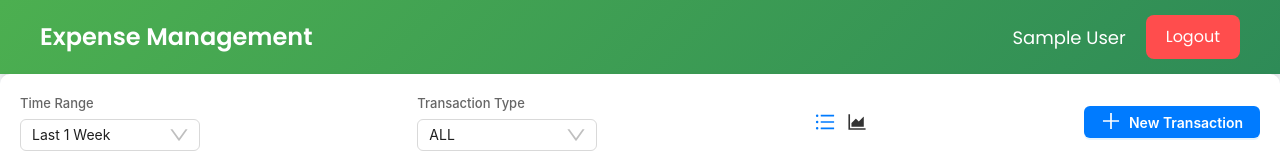
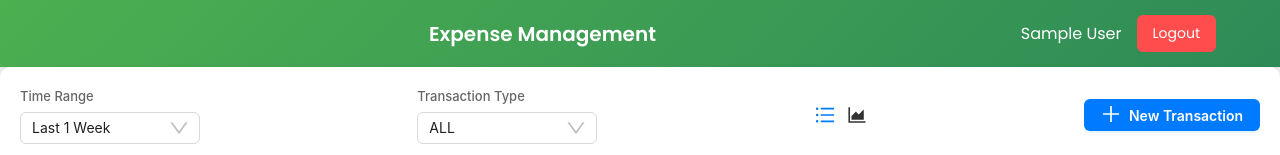
Before and after one commit to AnuragRawat92/Expense-Tracker-Manager, a React (Create React App) app in the folder client/: page / in a window 1280 px wide. Shown: the top 155 px of the page. Built offline with nearby package versions, Linux system fonts and the light colour scheme; no server answers; sample sign-in values are in the browser's storage.

Commit message:
Update Header.js

```diff
--- a/client/src/components/layout/Header.js
+++ b/client/src/components/layout/Header.js
@@ -25,27 +25,46 @@ const Header = () => {
         display: "flex",
         justifyContent: "space-between",
         alignItems: "center",
-        padding: "15px 40px",
+        padding: "15px 5%",
         background: "linear-gradient(135deg, #4CAF50, #2E8B57)",
         color: "white",
         boxShadow: "0 4px 8px rgba(0, 0, 0, 0.1)",
         fontFamily: "Poppins, sans-serif",
+        flexWrap: "wrap",
       }}
     >
       <Link
         to="/"
         style={{
-          fontSize: "24px",
+          fontSize: "20px",
           fontWeight: "bold",
           textDecoration: "none",
           color: "white",
+          flex: "1",
+          minWidth: "150px",
+          textAlign: "center",
         }}
       >
         Expense Management
       </Link>
-      <div style={{ display: "flex", alignItems: "center", gap: "20px" }}>
+      <div
+        style={{
+          display: "flex",
+          alignItems: "center",
+          gap: "15px",
+          flexWrap: "wrap",
+          justifyContent: "center",
+        }}
+      >
         {loginUser && (
-          <p style={{ fontSize: "18px", margin: "0", fontWeight: "500" }}>
+          <p
+            style={{
+              fontSize: "16px",
+              margin: "0",
+              fontWeight: "500",
+              textAlign: "center",
+            }}
+          >
             {loginUser.name}
           </p>
         )}
@@ -54,12 +73,13 @@ const Header = () => {
           style={{
             background: "#ff4d4d",
             color: "white",
-            padding: "10px 20px",
-            fontSize: "16px",
+            padding: "8px 16px",
+            fontSize: "14px",
             border: "none",
-            borderRadius: "8px",
+            borderRadius: "6px",
             cursor: "pointer",
             transition: "0.3s",
+            textAlign: "center",
           }}
           onMouseOver={(e) => (e.target.style.background = "#cc0000")}
           onMouseOut={(e) => (e.target.style.background = "#ff4d4d")}
@@ -68,7 +88,6 @@ const Header = () => {
         </button>
       </div>
     </nav>
-
   );
 };
 
```
